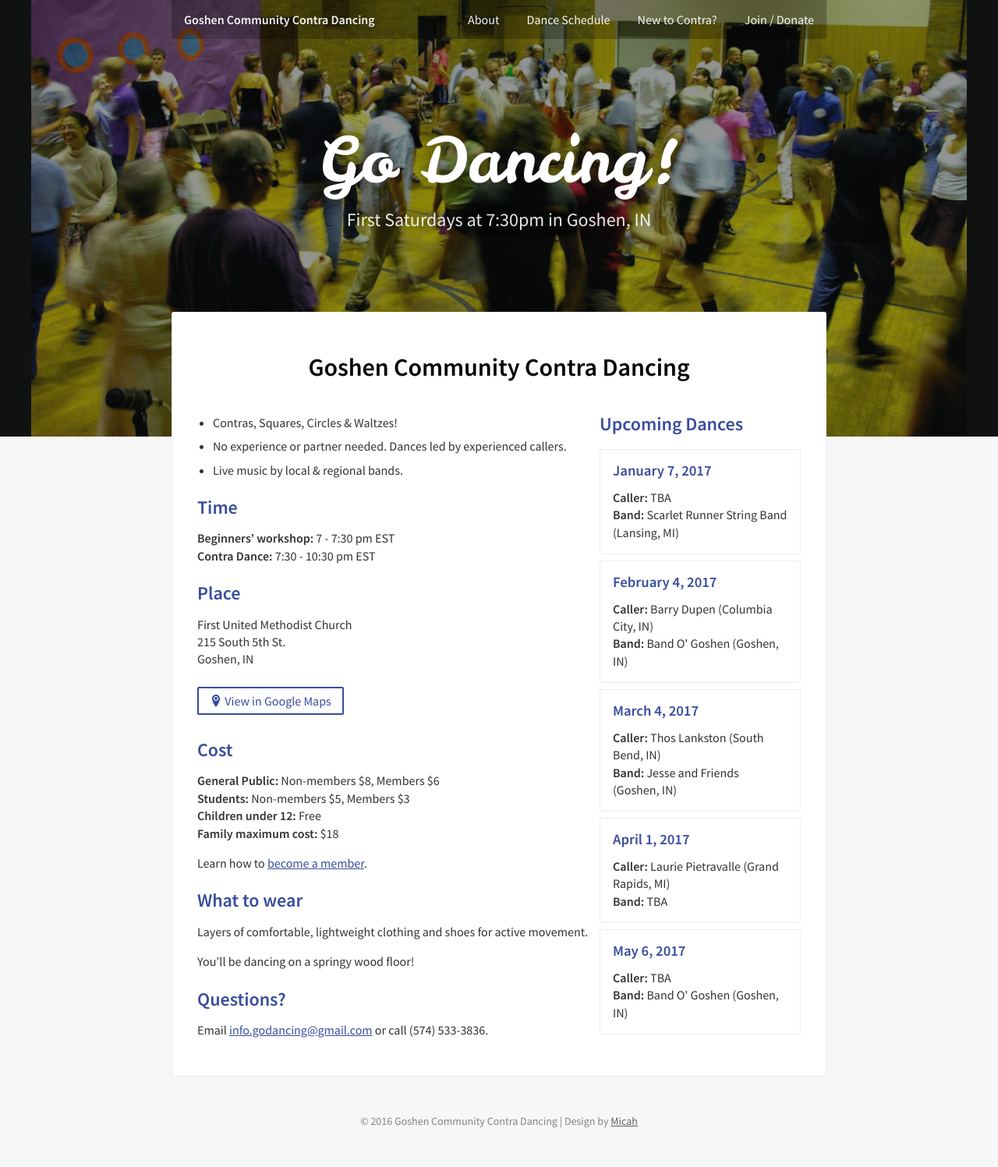
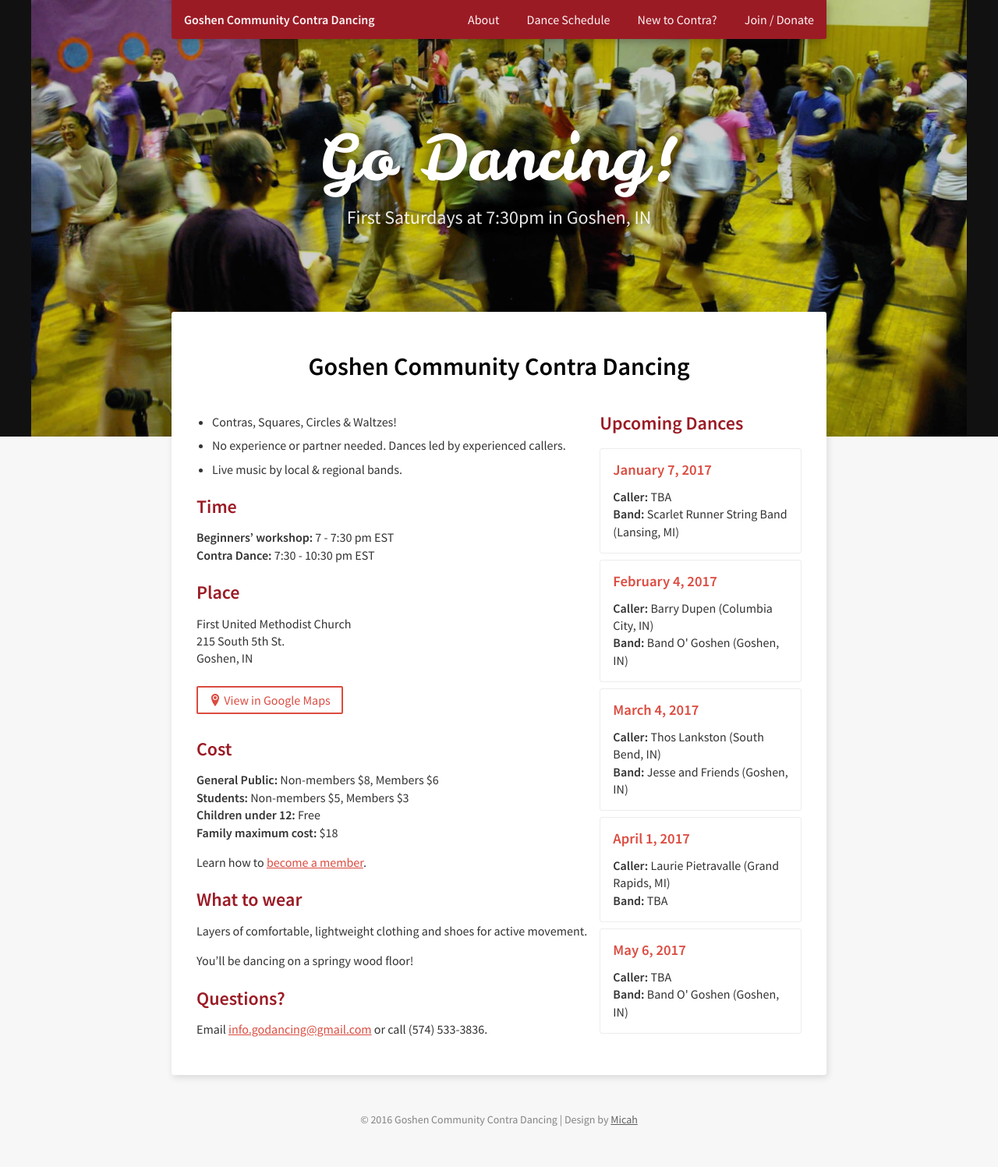
Before and after one commit to godancing/godancing.github.io, a Jekyll site: the page built from index.markdown, in a window 1280 px wide. Shown: the whole page at 78% size. Built offline with Jekyll 4.4.1, drawn with Linux system fonts in a browser that asks for light colours.

Commit message:
Swap out blue for red color scheme

```diff
--- a/assets/css/style.css
+++ b/assets/css/style.css
@@ -34,6 +34,8 @@ Colors
 :root {
   --text: #333;
   --text-accent: #384d9d;
+  --text-accent: #9B1B25;
+  --text-accent-light: #DB4C40;
   --lightest-gray: #f6f3eb;
   --light-gray: #C3C0B8;
   --medium-gray: #908D85;
@@ -67,26 +69,31 @@ h1 {
 	margin-top: 1em;
 }*/
 h2, h3, h4, h5 {
+	margin-bottom: .5em;
+}
+h2 {
 	color: var(--text-accent);
-	margin-bottom: .5em;
+}
+h3, h4, h5 {
+	color: var(--text-accent-light);
 }
 p {
 	margin-top: .5em;
 }
 a {
-	color: var(--text-accent);
+	color: var(--text-accent-light);
 }
 .pure-button {
 	margin: .5em .25em .5em 0;
 }
 .pure-button-outline {
 	padding: calc(.5em - 2px) calc(1em - 2px);
-	color: var(--text-accent) !important;
-	border: 2px solid var(--text-accent);
+	color: var(--text-accent-light) !important;
+	border: 2px solid var(--text-accent-light);
 	background: transparent !important;
 }
 .pure-button-primary {
-	background-color: var(--text-accent) !important;
+	background-color: var(--text-accent-light) !important;
 	color: white !important;
 }
 .centered {
@@ -130,8 +137,8 @@ Entry (main page content)
 	border-radius: 3px;
 	margin-bottom: 3em;
 	background-color: white;
-	border: 1px solid rgba(17, 18, 19, .075);
-	/*box-shadow: 1px 2px 5px var(--light-gray);*/
+	/*border: 1px solid rgba(17, 18, 19, .075);*/
+	box-shadow: .1em .2em .5em rgba(17, 18, 19, .125);
 }
 .entry ul {
 	padding-left: 1.25em;
@@ -175,11 +182,15 @@ Image Banner at top of homepage
 ------------------------------------------------ */
 .banner {
 	position: relative;
+	margin-top: 50px; /* compensate for .nav */
 	background: rgb(17, 18, 19);
 }
 .banner__image {
 	margin: 0 auto;
 	width: 1200px;
+	/* for mobile */
+	max-width: 140%;
+	margin-left: -20%;
 }
 .banner__viel {
 	position: absolute;
@@ -187,34 +198,69 @@ Image Banner at top of homepage
 	left: 0;
 	width: 100%;
 	height: 100%;
-	background: rgba(17, 18, 19, .45);
+	background: rgba(17, 18, 19, .2);
 	position: absolute;
 }
 .banner__content {
 	/* vertically & horizontally centered */
 	position: absolute;
+	width: 100%;
 	top: 50%;
 	left: 50%;
 	transform: translate(-50%, -50%);
 	text-align: center;
-	text-shadow: 0 -.2em 1em rgba(17, 18, 19, .5);
+	text-shadow: 0 -.2em 1em rgba(17, 18, 19, .75);
 }
 .banner__heading {
 	-webkit-font-smoothing: antialiased;
 	font-family: 'Leckerli One', serif;
 	font-weight: normal;
-	font-size: 80px;
-	line-height: 96px;
-	margin: -1em 0 0;
+
+	font-size: 54px;
+	line-height: 64px;
+	/*margin: -1em 0 0;*/
 	color: white;
 }
 .banner__sub-heading {
 	font-size: 24px;
 	display: inline-block;
+	margin-bottom: 0;
 	color: rgba(255, 255, 255, .9);
 }
-.has-banner .entry-wrapper {
-	margin-top: -10em;
+/* for tablet */
+@media (min-width: 480px) {
+	.banner__image {
+		max-width: 100%;
+		margin-left: auto;
+	}
+	.banner__heading {
+		font-size: 64px;
+		line-height: 80px;
+	}
+}
+@media (min-width: 48em) {
+	.banner {
+		margin-top: 0;
+	}
+	.banner__content {
+		padding-bottom: calc(5em - 50px);
+	}
+	.banner__heading {
+		font-size: 80px;
+		line-height: 96px;
+	}
+	.has-banner .entry-wrapper {
+		margin-top: -5em;
+	}
+}
+/* desktop */
+@media (min-width: 64em) {
+	.banner__content {
+		padding-bottom: calc(10em - 50px);
+	}
+	.has-banner .entry-wrapper {
+		margin-top: -10em;
+	}
 }
 
 /*
@@ -234,16 +280,20 @@ http://purecss.io/layouts/tucked-menu-vertical/
 	background-color: var(--text-accent);
 
 	color: rgba(255, 255, 255, .95);
-	/*box-shadow: 0 -.2em 1em var(--text-accent);*/
-	border-bottom-right-radius: 3px;
-	border-bottom-left-radius: 3px;
+	box-shadow: .1em .2em .5em rgba(17, 18, 19, .125);
 
-	/*-webkit-font-smoothing: antialiased;*/
+
 	-webkit-transition: height 0.3s;
 	transition: height 0.3s;
 }
 .has-banner .nav {
-	background-color: rgba(0,0,0,.25);
+	box-shadow: .1em .2em .5em rgba(17, 18, 19, .25);
+}
+@media (min-width: 48em) {
+	.nav {
+		border-bottom-right-radius: 3px;
+		border-bottom-left-radius: 3px;
+	}
 }
 
 /* height defined by JS based on number of menu items */
@@ -260,7 +310,7 @@ http://purecss.io/layouts/tucked-menu-vertical/
 .pure-menu-link:hover, .pure-menu-link:focus,
 .pure-menu-heading:hover, .pure-menu-heading:focus {
 	background-color: transparent;
-	text-shadow: 0 -.2em 1em rgba(17, 18, 19, .5);
+	text-shadow: 0 0 .5em rgba(17, 18, 19, .33);
 	color: white;
 }
 
```
